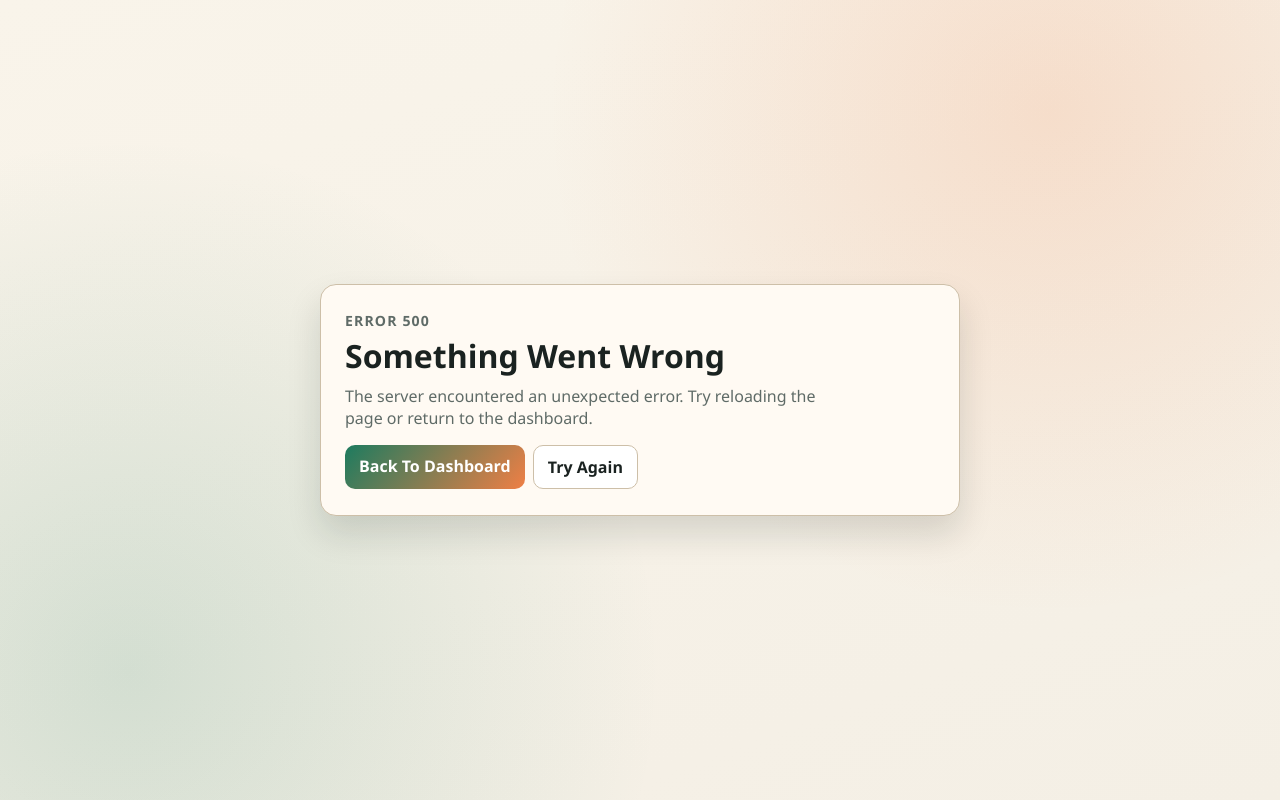
After one commit to ZoloKiala/participatory_mapping, a Django app: template participatory/templates/errors/500.html in a window 1280 px wide. The commit adds this page. Run offline with Django 5.2, Linux system fonts and the light colour scheme; the template is opened without the code that fills it, so the values that code supplies are empty.

Commit message:
Add custom error pages and map points loading spinner

```diff
--- /dev/null
+++ b/participatory/templates/errors/500.html
@@ -0,0 +1,91 @@
+<!doctype html>
+<html lang="en">
+<head>
+  <meta charset="utf-8">
+  <meta name="viewport" content="width=device-width, initial-scale=1">
+  <title>500 - Server Error</title>
+  <style>
+    :root {
+      --bg: #f4efe5;
+      --card: #fffaf3;
+      --ink: #1a2220;
+      --muted: #5f6b67;
+      --line: #cdbfa8;
+      --accent: #1d7b5f;
+      --accent-2: #ef7f45;
+    }
+    * { box-sizing: border-box; }
+    body {
+      margin: 0;
+      min-height: 100vh;
+      display: grid;
+      place-items: center;
+      font-family: "IBM Plex Sans", "Segoe UI", sans-serif;
+      color: var(--ink);
+      background:
+        radial-gradient(circle at 82% 14%, rgba(239, 127, 69, 0.18), transparent 40%),
+        radial-gradient(circle at 10% 84%, rgba(29, 123, 95, 0.16), transparent 40%),
+        linear-gradient(160deg, #f9f4ea, var(--bg));
+      padding: 18px;
+    }
+    .card {
+      width: min(640px, 96vw);
+      border: 1px solid var(--line);
+      border-radius: 16px;
+      background: var(--card);
+      box-shadow: 0 18px 34px rgba(17, 25, 23, 0.14);
+      padding: 26px 24px;
+    }
+    .code {
+      margin: 0 0 8px;
+      font-size: 0.88rem;
+      letter-spacing: 0.08em;
+      font-weight: 700;
+      color: var(--muted);
+      text-transform: uppercase;
+    }
+    h1 {
+      margin: 0 0 10px;
+      font-family: "Space Grotesk", "Segoe UI", sans-serif;
+      font-size: clamp(1.4rem, 2.8vw, 2rem);
+      line-height: 1.15;
+    }
+    p {
+      margin: 0 0 16px;
+      color: var(--muted);
+      max-width: 52ch;
+    }
+    .actions {
+      display: flex;
+      gap: 8px;
+      flex-wrap: wrap;
+    }
+    a.btn {
+      display: inline-block;
+      text-decoration: none;
+      color: #fff;
+      font-weight: 600;
+      border-radius: 10px;
+      padding: 10px 14px;
+      background: linear-gradient(130deg, var(--accent), var(--accent-2));
+    }
+    a.btn.secondary {
+      background: #fff;
+      color: var(--ink);
+      border: 1px solid var(--line);
+    }
+    a.btn:hover { filter: brightness(1.05); }
+  </style>
+</head>
+<body>
+  <main class="card">
+    <p class="code">Error 500</p>
+    <h1>Something Went Wrong</h1>
+    <p>The server encountered an unexpected error. Try reloading the page or return to the dashboard.</p>
+    <div class="actions">
+      <a class="btn" href="/">Back To Dashboard</a>
+      <a class="btn secondary" href="javascript:location.reload()">Try Again</a>
+    </div>
+  </main>
+</body>
+</html>
--- a/participatory/templates/participatory/dashboard.html
+++ b/participatory/templates/participatory/dashboard.html
@@ -96,6 +96,10 @@
     </section>
 
     <section class="map-wrap">
+      <div id="points-loader" class="points-loader" role="status" aria-live="polite">
+        <span class="points-loader-spinner" aria-hidden="true"></span>
+        <span>Loading points...</span>
+      </div>
       <div id="map"></div>
     </section>
   </main>
--- a/pgis_project/urls.py
+++ b/pgis_project/urls.py
@@ -17,6 +17,9 @@ Including another URLconf
 from django.contrib import admin
 from django.urls import include, path
 
+handler404 = "participatory.views.error_404"
+handler500 = "participatory.views.error_500"
+
 urlpatterns = [
     path('admin/', admin.site.urls),
     path('', include('participatory.urls')),
```
Also changed, not shown: participatory/static/participatory/app.css (+34 -0 lines), participatory/static/participatory/app.js (+9 -0 lines), participatory/templates/errors/404.html (added, +78 -0 lines), participatory/views.py (+8 -0 lines).
